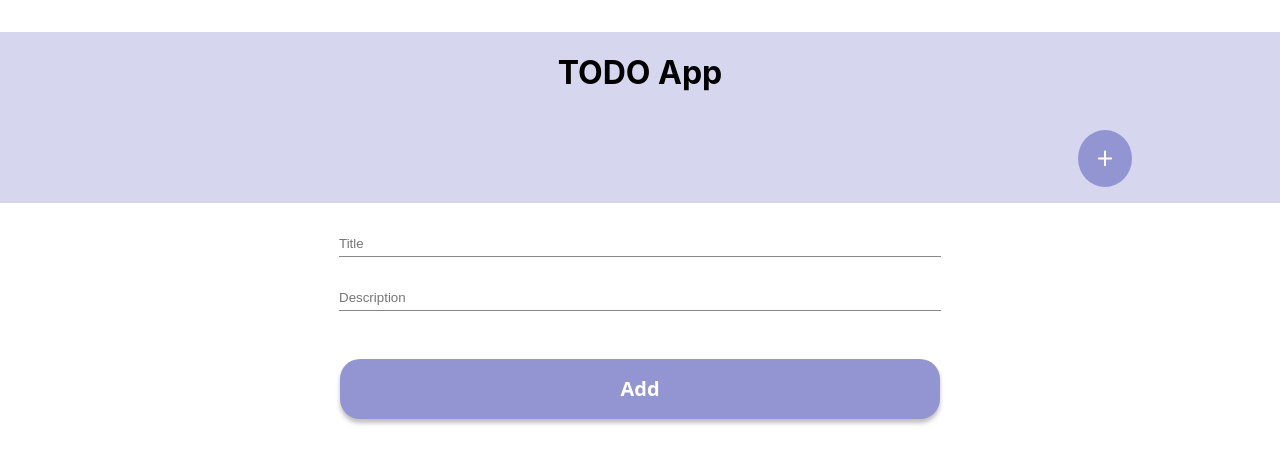
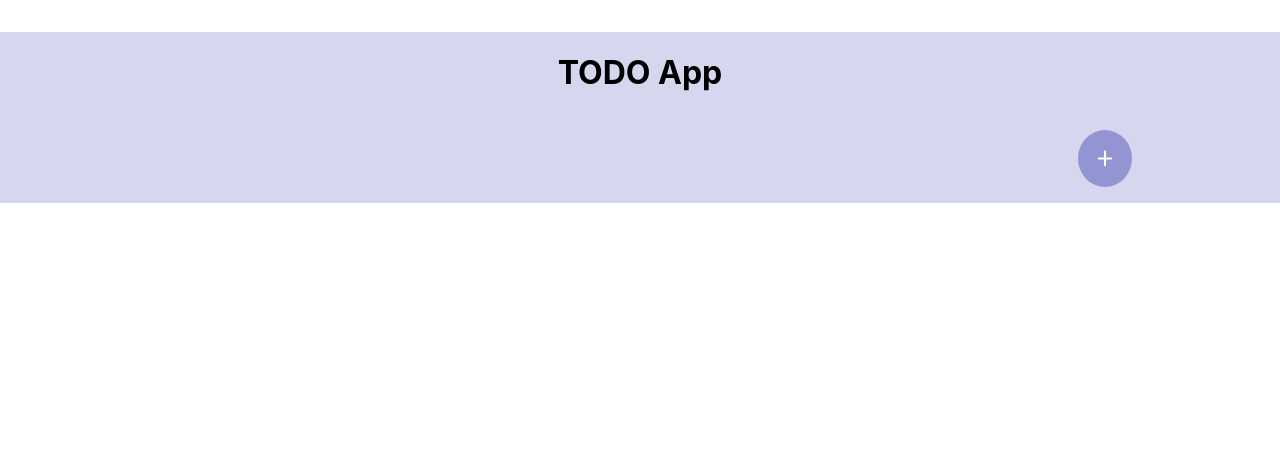
Before and after one commit to Ranadeep01/ToDo-ReactJs, a React (Create React App) app in the folder todo/: page / in a window 1280 px wide. Shown: the top 464 px of the page. Built offline with nearby package versions, Linux system fonts and the light colour scheme.

Commit message:
Done with edit

```diff
--- a/todo/src/App.js
+++ b/todo/src/App.js
@@ -1,16 +1,19 @@
-import React, { useState } from 'react'
-import Todo from './components/Todo'
-import TodoAdd from './components/TodoAdd'
+import React, { useState } from 'react';
+import Todo from './components/Todo';
+import TodoAdd from './components/TodoAdd';
 
 export default function App() {
 
-  const [type, setType] = useState('')
-
+  const [type, setType] = useState('show');
+  const [id, setId] = useState('');
 
   return (
     <div>
-      <Todo    />
-      <TodoAdd  />
+      {type === 'show' ? (
+        <Todo setType={setType} setId={setId} />
+      ) : (
+        <TodoAdd setType={setType} Id={id} />
+      )}
     </div>
-  )
+  );
 }
--- a/todo/src/components/Todo.css
+++ b/todo/src/components/Todo.css
@@ -19,6 +19,7 @@
 }
 
 .desc{
+    width: 100%;
     position: relative;
     display: flex;
     flex-direction: column;
--- a/todo/src/components/Todo.jsx
+++ b/todo/src/components/Todo.jsx
@@ -1,89 +1,72 @@
-import React, { useEffect, useState } from 'react'
-import data from './data.json'
-import './Todo.css'
+import React, { useEffect, useState } from 'react';
+import data from './data.json';
+import './Todo.css';
 
-export default function Todo() {
-  const [todos, setTodos] = useState(data)
-  const [id, setId] = useState(todos.length)
-  const [selected, setSelected] = useState(new Set())
-  const [completed, setCompleted] = useState([])
+export default function Todo({ setType, setId }) {
+  const [todos, setTodos] = useState([]);
 
-  useEffect(()=>{
-    todos.forEach((t)=>{
-      console.log(localStorage.length)
-      localStorage.setItem(t.id, JSON.stringify(t))
-    })
-
-  },[todos, localStorage])
-
-
+  useEffect(() => {
+    const storedTodos = Object.keys(localStorage).map((key) => JSON.parse(localStorage.getItem(key)));
+    setTodos(storedTodos);
+  }, []);
 
   const handleSelect = (id) => {
-    const newSelected = new Set(selected);
-    if (newSelected.has(id)) {
-      newSelected.delete(id);
-    } else {
-      newSelected.add(id);
-    }
-    setSelected(newSelected);
+    setTodos((prevTodos) =>
+      prevTodos.map((todo) =>
+        todo.id === id ? { ...todo, selected: !todo.selected } : todo
+      )
+    );
   };
 
-  const handleEdit=(id)=>{
-    console.log('handle Edit')
-    const todo = todos.filter((t)=>t.id===id)
+  const handleEdit = (id) => {
+    setId(id);
+    setType('add');
+  };
+
+  const handleDelete = (id) => {
+    localStorage.removeItem(id);
+    setTodos(todos.filter((t) => t.id !== id));
+  };
+
+  const handleDone = (id) => {
+    setTodos(todos.filter((t) => t.id !== id));
+    const completedTodo = todos.find((t) => t.id === id);
+    if (completedTodo) {
+      localStorage.setItem(`completed-${completedTodo.id}`, JSON.stringify(completedTodo));
+      localStorage.removeItem(id);
     }
+  };
 
-  const handleDelete=(id)=>{
-    localStorage.removeItem(id)
-    setTodos(todos.filter((t)=>t.id!==id))
-  }
-
-  const handleDone=(id)=>{
-    const c = completed
-    c.push(id)
-    setCompleted([...c])
-    setTodos(todos.filter((t)=>t.id!==id))
-  }
-
-  const handleAdd=()=>{
-    console.log('handle Add')
-
-  }
+  const handleAdd = () => {
+    setId('');
+    setType('add');
+  };
 
   return (
     <div className='container'>
       <h1>TODO App</h1>
       <div>
-          {
-            // todos.map((task)=>{
-              Object.keys(localStorage).map((key)=>{
-                const task = JSON.parse(localStorage.getItem(key))
-                return(
-                  <div className='desc'>
+        {todos.map((task) => (
+          <div className='desc' key={task.id}>
             <div className='list'>
-                      <div className="title" onClick={()=>handleSelect(task.id)}>
+              <div className="title" onClick={() => handleSelect(task.id)}>
                 {task.title}
               </div>
               <div className="actions">
-                        <img src='/icons/Done-icon.svg' alt='Done' onClick={()=>handleDone(task.id)} />
-                        <img src='/icons/Edit-icon.svg' alt='Edit' onClick={()=>handleEdit(task.id)} />
-                        <img src='/icons/Delete-icon.svg' alt='Delete' onClick={()=>handleDelete(task.id)} />
+                <img src='/icons/Done-icon.svg' alt='Done' onClick={() => handleDone(task.id)} />
+                <img src='/icons/Edit-icon.svg' alt='Edit' onClick={() => handleEdit(task.id)} />
+                <img src='/icons/Delete-icon.svg' alt='Delete' onClick={() => handleDelete(task.id)} />
               </div>
             </div>
             <div>
-                      {
-                        selected.has(task.id)?
-                        <div>{task.description}</div>:null
-                      }
+              {task.selected ? <div>{task.description}</div> : null}
             </div>
           </div>
-                )
-              })
-            }
+        ))}
       </div>
       <div className='add' onClick={handleAdd}>
         <img src='/icons/plus.svg' alt='Add' />
       </div>
     </div>
-  )
+  );
 }
--- a/todo/src/components/TodoAdd.jsx
+++ b/todo/src/components/TodoAdd.jsx
@@ -1,52 +1,57 @@
-import React, { useState } from 'react'
-import './TodoAdd.css'
+import React, { useEffect, useState } from 'react';
+import './TodoAdd.css';
 
-export default function TodoAdd() {
-    const [title, setTitle] = useState('')
-    const [description, setDescription] = useState('')
-    const [data, setData] = useState({
-        "id": 0,
-        "title": "",
-        "description": "",
-        "timestamp": ""
-    })
+export default function TodoAdd({ setType, Id }) {
+  const [title, setTitle] = useState('');
+  const [description, setDescription] = useState('');
+  const [edit, setEdit] = useState(false);
 
-    const handleChange=(e)=>{
-        const { name, value } = e.target
-        if(name===title){
-            setTitle(value)
+  useEffect(() => {
+    if (Id) {
+      const todo = JSON.parse(localStorage.getItem(Id));
+      if (todo) {
+        setTitle(todo.title);
+        setDescription(todo.description);
+        setEdit(true);
       }
-        else{
-            setDescription(description)
     }
-        console.log(name, value)
+  }, [Id]);
+
+  const handleChange = (e) => {
+    const { name, value } = e.target;
+    if (name === 'title') {
+      setTitle(value);
+    } else {
+      setDescription(value);
     }
+  };
 
   const handleSubmit = (e) => {
     e.preventDefault();
-        const newTodo = { ...data,
-            id: localStorage.length+1,
-            title: title,
-            description: description,
-            timestamp: new Date().toISOString() };
+    const newTodo = {
+      id: edit ? parseInt(Id) : localStorage.length + 1,
+      title,
+      description,
+      timestamp: new Date().toISOString()
+    };
+
     localStorage.setItem(newTodo.id, JSON.stringify(newTodo));
-        setData({
-            id: 0,
-            title: '',
-            description: '',
-            timestamp: '',
-        });
-        setTitle('')
-        setDescription('')
+
+    setTitle('');
+    setDescription('');
+    setEdit(false);
+    setType('show');
   };
 
   return (
     <div className='main'>
-      <input type='text' placeholder='Title' name='title' onChange={handleChange}  />
-      <input type='text' placeholder='Description' name='description' onChange={handleChange} />
+      <input type='text' placeholder='Title' name='title' value={title} onChange={handleChange} />
+      <input type='text' placeholder='Description' name='description' value={description} onChange={handleChange} />
       <div className='btn'>
-        <button type='submit' onClick={handleSubmit} >Add</button>
+        <button type='submit' onClick={handleSubmit}>
+          {edit ? 'Save' : 'Add'}
+        </button>
       </div>
     </div>
-  )
+  );
 }
```
Lines whose indentation alone changed are shown as unchanged.
